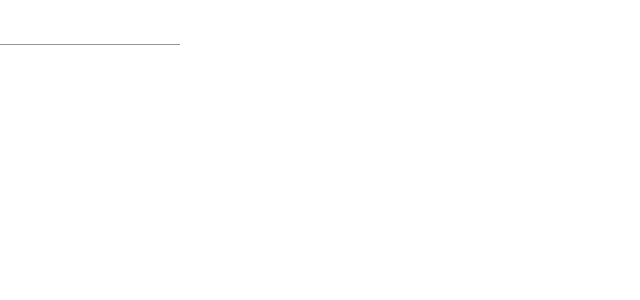
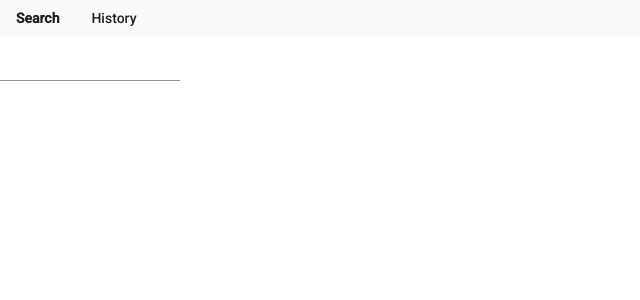
Before and after one commit to Kosmonaft/flare-challenge, an Angular app: page / in a window 1280 px wide. Shown: the top 300 px of the page, without its empty margins (0-640 px from the left). Built offline with nearby package versions, Linux system fonts and the light colour scheme.

Commit message:
Add top nav header

```diff
--- a/src/app/Components/header/header.component.html
+++ b/src/app/Components/header/header.component.html
@@ -1 +1,4 @@
-<p>header works!</p>
+<div class="mat-app-background basic-container">
+    <button mat-button [routerLink]="['/']" routerLinkActive="is-active" [routerLinkActiveOptions]="{exact: true}">Search</button>
+    <button mat-button [routerLink]="['/history']" routerLinkActive="is-active">History</button>
+</div>
--- a/src/app/Components/header/header.component.scss
+++ b/src/app/Components/header/header.component.scss
@@ -0,0 +1,3 @@
+.is-active {
+    font-weight: bold;
+}
--- a/src/app/app.component.html
+++ b/src/app/app.component.html
@@ -1 +1,2 @@
+<app-header></app-header>
 <router-outlet></router-outlet>
```
